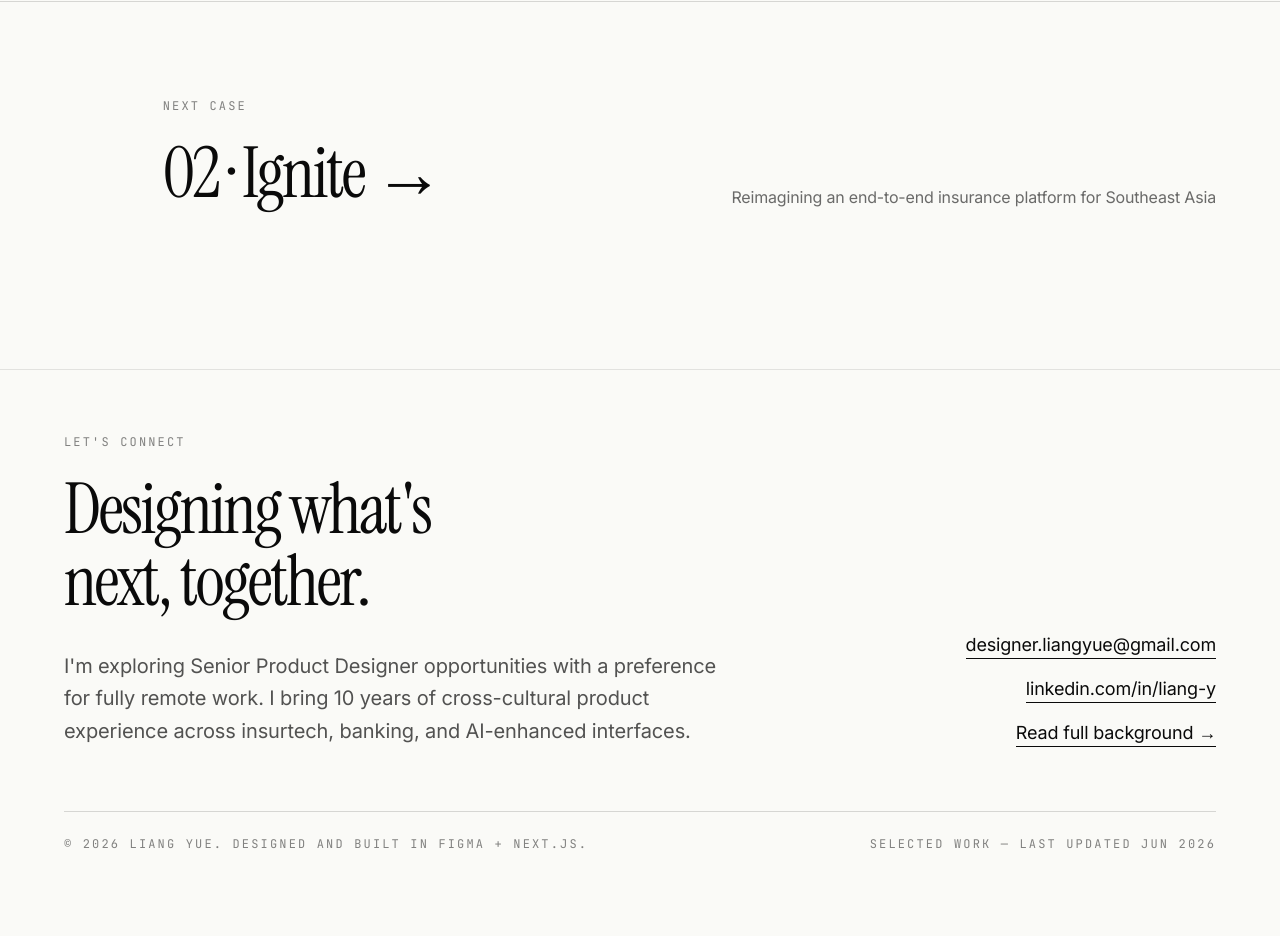
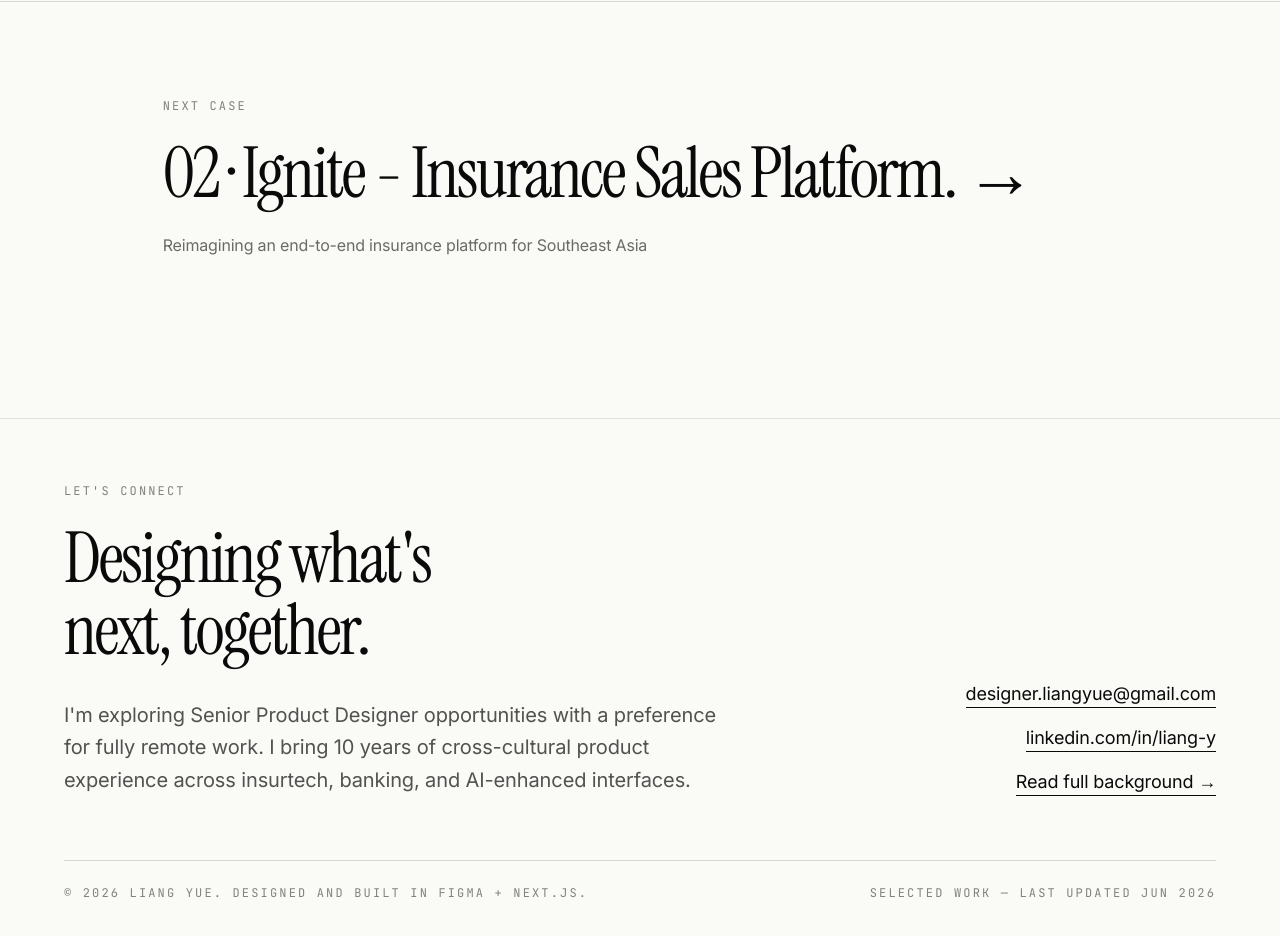
Before and after one commit to designerliangyue/portfolio2026, a Next.js app: page /work/ai-copilot in a window 1280 px wide. Shown: the part 10040-10976 px from the top of the page. Built offline with nearby package versions, Linux system fonts and the light colour scheme.

Commit message:
Update projects.ts

```diff
--- a/content/projects.ts
+++ b/content/projects.ts
@@ -42,7 +42,7 @@ export const projects: Project[] = [
   {
     slug: "ignite",
     index: "02",
-    title: "Ignite",
+    title: "Ignite - Insurance Sales Platform.",
     subtitle: "Reimagining an end-to-end insurance platform for Southeast Asia",
     period: "2022 — 2024",
     role: "UX Researcher · Product Designer (end-to-end)",
```
